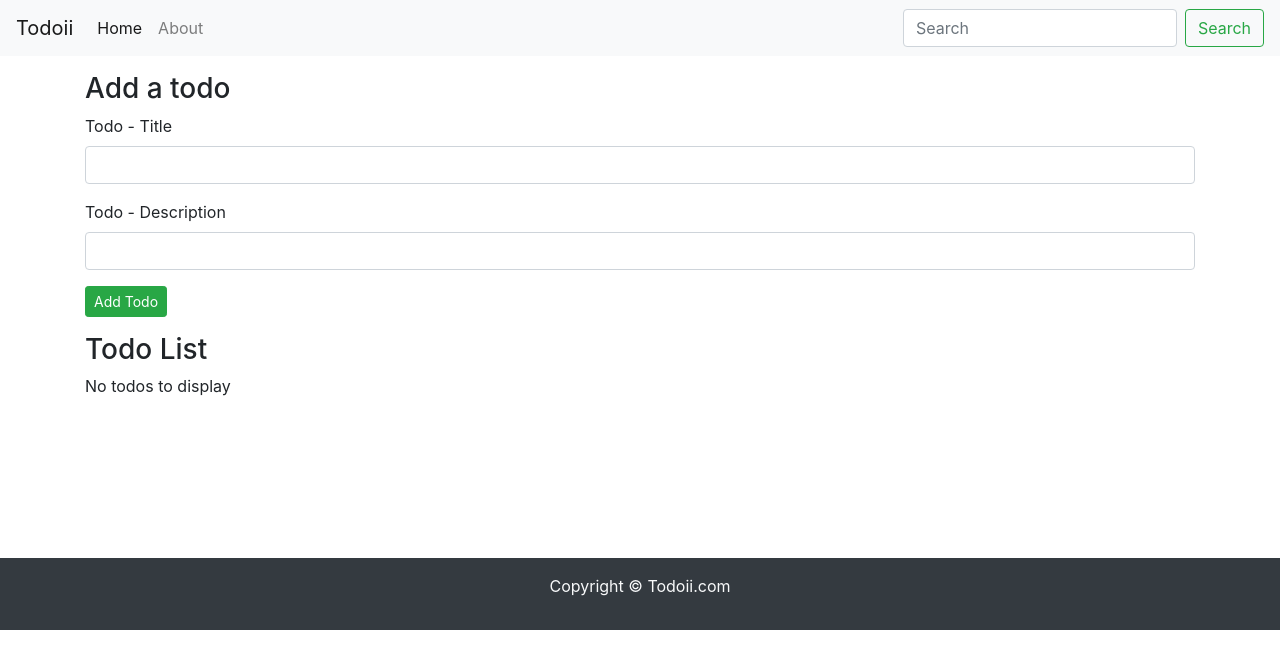
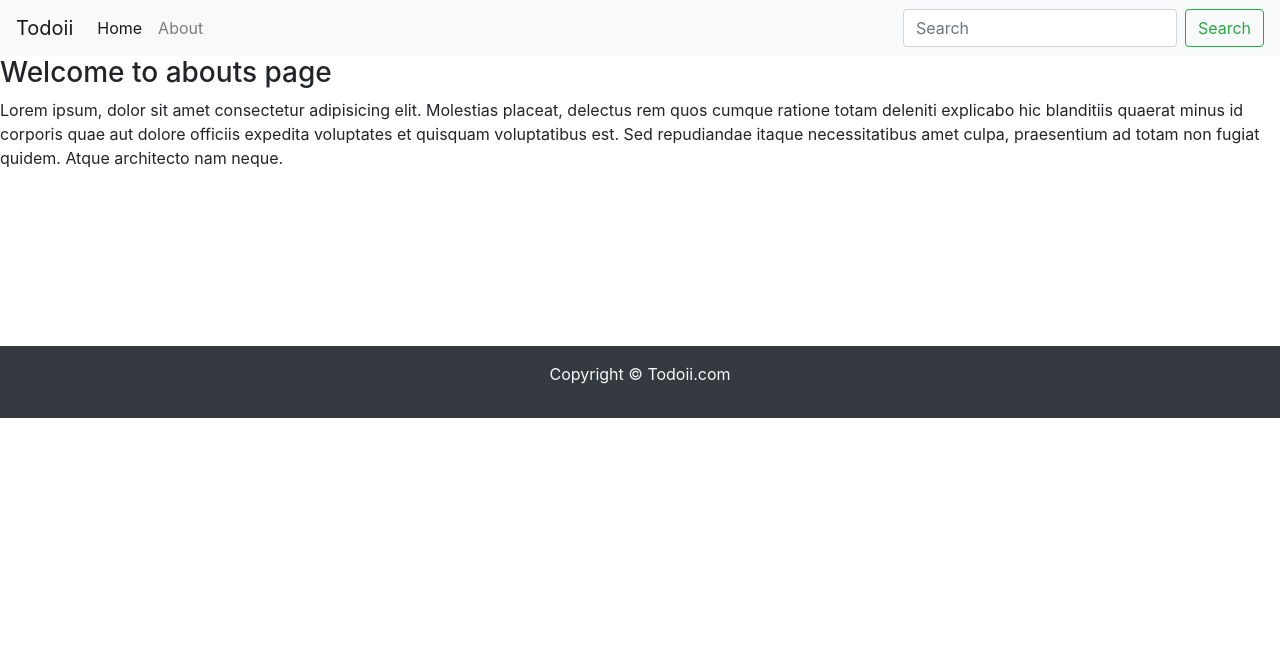
Before and after one commit to kratika19/TODOII, a React (Create React App) app: page /about in a window 1280 px wide. Shown: the top 668 px of the page. Built offline with nearby package versions, Linux system fonts and the light colour scheme.

Commit message:
routing react app

```diff
--- a/package.json
+++ b/package.json
@@ -8,6 +8,7 @@
     "@testing-library/user-event": "^12.8.3",
     "react": "^17.0.2",
     "react-dom": "^17.0.2",
+    "react-router-dom": "^5.2.0",
     "react-scripts": "4.0.3",
     "web-vitals": "^1.1.2"
   },
--- a/src/App.js
+++ b/src/App.js
@@ -2,8 +2,14 @@ import Header from "../src/Components/Header"
 import Todos from "../src/Components/Todos"
 import Footer from "../src/Components/Footer"
 import AddTodo from "../src/Components/AddTodo";
+import About from "./Components/About"
 import React, { useState, useEffect } from 'react';
 import './App.css';
+import {
+  BrowserRouter as Router,
+  Switch,
+  Route,
+} from "react-router-dom";
 
 function App() {
   let initTodo;
@@ -44,10 +50,26 @@ function App() {
 
   return (
     <>
-      <Header title="Todoii" searchBar={true} />
-      <AddTodo addTodo={addTodo} />
-      <Todos todos={todos} onDelete={onDelete} />
-      <Footer />
+      <Router>
+        <Header title="Todoii" searchBar={true} />
+
+        <Switch>
+          <Route exact path="/" render={() => {
+            return (
+              <>
+                <AddTodo addTodo={addTodo} />
+                <Todos todos={todos} onDelete={onDelete} />
+              </>
+            )
+          }}>
+          </Route>
+          <Route exact path="/about">
+            <About />
+          </Route>
+        </Switch>
+
+        <Footer />
+      </Router>
     </>
   );
 }
--- /dev/null
+++ b/src/Components/About.js
@@ -0,0 +1,10 @@
+import React from 'react'
+
+export default function About() {
+    return (
+        <div>
+            <h3>Welcome to abouts page</h3>
+            <p>Lorem ipsum, dolor sit amet consectetur adipisicing elit. Molestias placeat, delectus rem quos cumque ratione totam deleniti explicabo hic blanditiis quaerat minus id corporis quae aut dolore officiis expedita voluptates et quisquam voluptatibus est. Sed repudiandae itaque necessitatibus amet culpa, praesentium ad totam non fugiat quidem. Atque architecto nam neque.</p>
+        </div>
+    )
+}
--- a/src/Components/AddTodo.js
+++ b/src/Components/AddTodo.js
@@ -11,9 +11,11 @@ export default function AddTodo(props) {
         if (!title || !desc) {
             alert("Title or Description can not be empty.");
         }
-        props.addTodo(title, desc);
-        setDesc("");
-        setTitle("");
+        else {
+            props.addTodo(title, desc);
+            setDesc("");
+            setTitle("");
+        }
     }
 
     return (
--- a/src/Components/Header.js
+++ b/src/Components/Header.js
@@ -1,10 +1,13 @@
 import React from 'react'
 import PropTypes from 'prop-types'
+import {
+    Link
+  } from "react-router-dom";
 
 export default function Header(props) {
     return (
         <nav className="navbar navbar-expand-lg navbar-light bg-light">
-            <a className="navbar-brand" href="#">{props.title}</a>
+            <Link className="navbar-brand" to="/">{props.title}</Link>
             <button className="navbar-toggler" type="button" data-toggle="collapse" data-target="#navbarSupportedContent" aria-controls="navbarSupportedContent" aria-expanded="false" aria-label="Toggle navigation">
                 <span className="navbar-toggler-icon"></span>
             </button>
@@ -12,10 +15,10 @@ export default function Header(props) {
             <div className="collapse navbar-collapse" id="navbarSupportedContent">
                 <ul className="navbar-nav mr-auto">
                     <li className="nav-item active">
-                        <a className="nav-link" href="#">Home <span className="sr-only">(current)</span></a>
+                        <Link className="nav-link" to="/">Home <span className="sr-only">(current)</span></Link>
                     </li>
                     <li className="nav-item">
-                        <a className="nav-link" href="#">About</a>
+                        <Link className="nav-link" to="/About">About</Link>
                     </li>
                 </ul>
                 {props.searchBar ? <form className="form-inline my-2 my-lg-0">
--- a/src/Components/TodoItem.js
+++ b/src/Components/TodoItem.js
@@ -2,10 +2,13 @@ import React from 'react'
 
 export default function TodoItem({ todo, onDelete }) {
     return (
-        <div>
-            <h3>{todo.title}</h3>
-            <p>{todo.desc}</p>
-            <button className="btn btn-sm btn-danger" onClick={() => { onDelete(todo) }}>Delete</button>
-        </div>
+        <>
+            <div>
+                <h3>{todo.title}</h3>
+                <p>{todo.desc}</p>
+                <button className="btn btn-sm btn-danger" onClick={() => { onDelete(todo) }}>Delete</button>
+            </div>
+            <hr />
+        </>
     )
 }
--- a/src/Components/Todos.js
+++ b/src/Components/Todos.js
@@ -5,8 +5,7 @@ export default function Todos(props) {
         <div className="container">
             <h3>Todo List</h3>
             {   props.todos.length === 0 ? "No todos to display" : props.todos.map((todo) => {
-                return (<><TodoItem todo={todo} key={todo.sno} onDelete={props.onDelete} />
-                    <hr /></>)
+                return (<TodoItem todo={todo} key={todo.sno} onDelete={props.onDelete} />)
             })
             }
 
```
Also changed, not shown: 1 other file (tests, documents, lock files or other folders).
